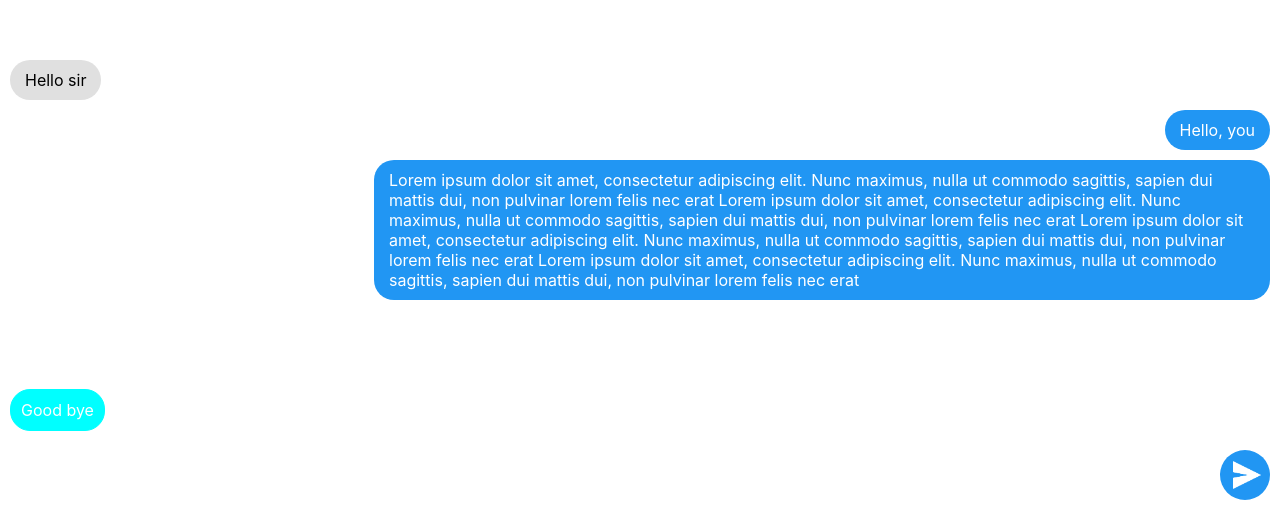
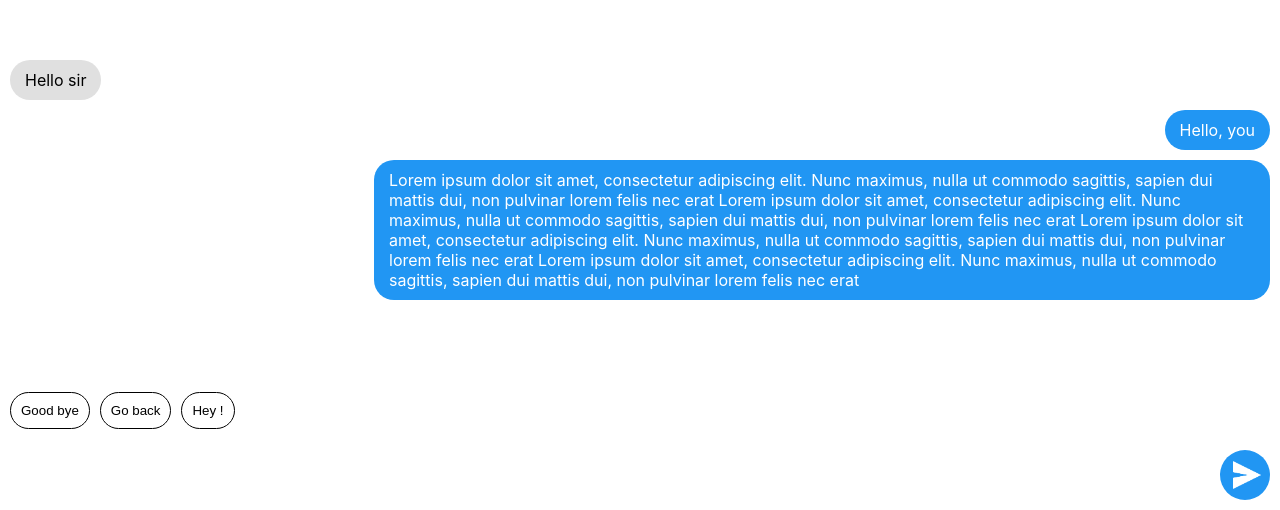
Before and after one commit to ngbamaw/heal-me-doctor, a React (Create React App) app: page / in a window 1280 px wide. Shown: the part 290-800 px from the top of the page. Built offline with nearby package versions, Linux system fonts and the light colour scheme.

Commit message:
feat: select message feature

```diff
--- a/src/App.tsx
+++ b/src/App.tsx
@@ -15,6 +15,9 @@ const MeMessage: React.FC<{ children: string }> = ({ children }) => (
 );
 
 const App: React.FC = () => {
+    const [choice, setChoice] = React.useState<number>(-1);
+    const listChoice = ['Good bye', 'Go back', 'Hey !'];
+
     return (
         <Style>
             <div className="discussion-section">
@@ -33,9 +36,15 @@ const App: React.FC = () => {
             </div>
             <div className="message-choices">
                 <div className="list-messages">
-                    <div className="choice selected">
-                        <p>Good bye</p>
-                    </div>
+                    {listChoice.map((value, index) => (
+                        <button
+                            type="button"
+                            className={`choice ${index === choice && 'selected'}`}
+                            onClick={() => setChoice(index)}
+                        >
+                            <p>{value}</p>
+                        </button>
+                    ))}
                 </div>
                 <button className="send-btn" type="button">
                     <img src={SendIcon} alt="send" />
```
